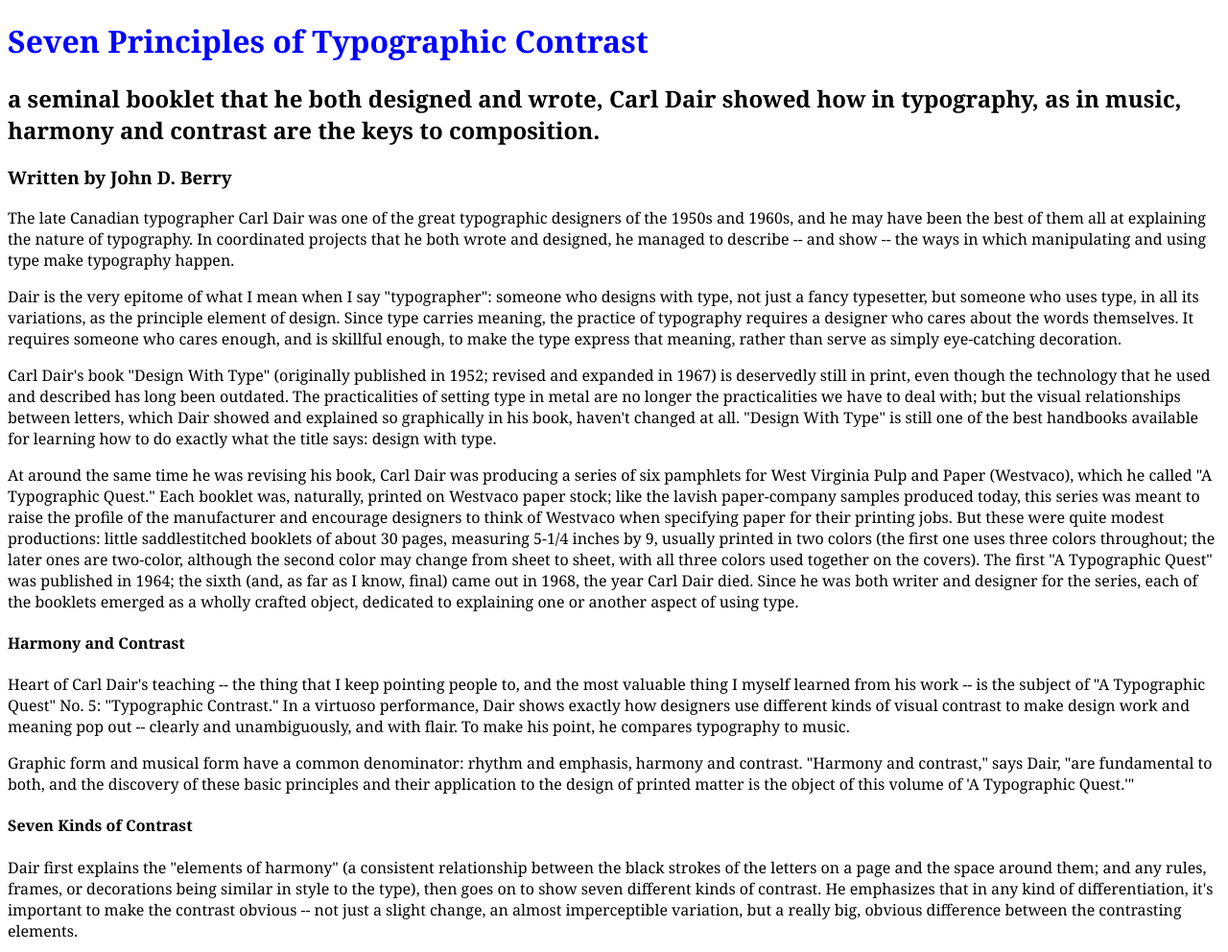
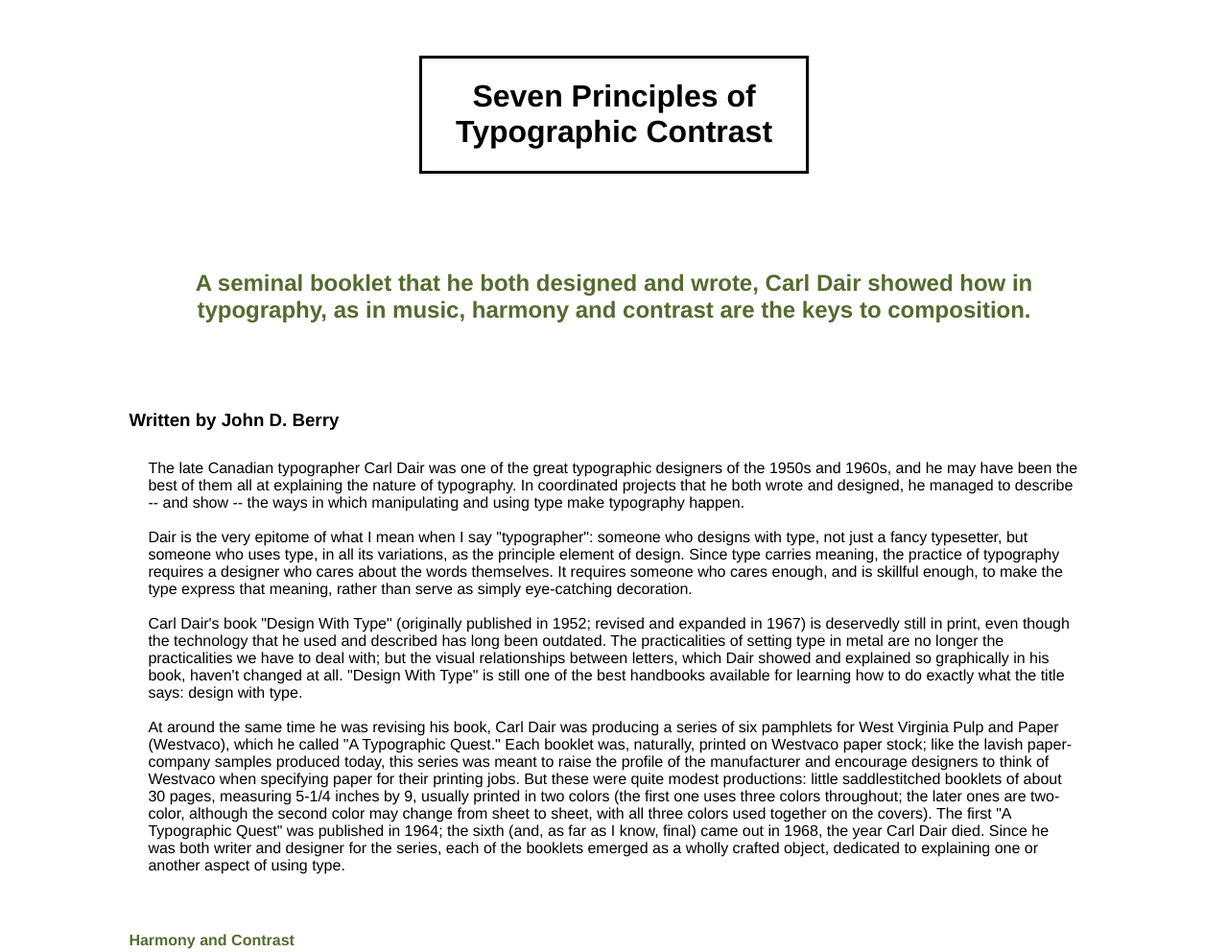
Before and after one commit to mizukinchi/mizuki-web-programing, a plain HTML site: page Assignment-02/index.html in a window 1280 px wide. Shown: the top 992 px of the page at 96% size. Drawn offline with Linux system fonts and the light colour scheme.

Commit message:
changes made

```diff
--- a/Assignment-02/index.html
+++ b/Assignment-02/index.html
@@ -12,32 +12,39 @@
         <link rel="stylesheet" href="style.css">
     </head>
     <body>
+        <div class="content">
         <h1>Seven Principles of Typographic Contrast</h1>
+        </div>
 
-        <h2> a seminal booklet that he both designed and wrote, Carl Dair showed how in typography, as in music, harmony and contrast are the keys to composition.</h2>
+        <h2> A seminal booklet that he both designed and wrote, Carl Dair showed how in typography, as in music, harmony and contrast are the keys to composition.</h2>
 
         <h3>Written by John D. Berry</h3>
 
-        <p>The late Canadian typographer Carl Dair was one of the great typographic designers of the 1950s and 1960s, and he may have been the best of them all at explaining the nature of typography. In coordinated projects that he both wrote and designed, he managed to describe -- and show -- the ways in which manipulating and using type make typography happen.</p>
-
-       <p> Dair is the very epitome of what I mean when I say "typographer": someone who designs with type, not just a fancy typesetter, but someone who uses type, in all its variations, as the principle element of design. Since type carries meaning, the practice of typography requires a designer who cares about the words themselves. It requires someone who cares enough, and is skillful enough, to make the type express that meaning, rather than serve as simply eye-catching decoration.</p>
-
-        <p>Carl Dair's book "Design With Type" (originally published in 1952; revised and expanded in 1967) is deservedly still in print, even though the technology that he used and described has long been outdated. The practicalities of setting type in metal are no longer the practicalities we have to deal with; but the visual relationships between letters, which Dair showed and explained so graphically in his book, haven't changed at all. "Design With Type" is still one of the best handbooks available for learning how to do exactly what the title says: design with type.</p>
-
-        <p>At around the same time he was revising his book, Carl Dair was producing a series of six pamphlets for West Virginia Pulp and Paper (Westvaco), which he called "A Typographic Quest." Each booklet was, naturally, printed on Westvaco paper stock; like the lavish paper-company samples produced today, this series was meant to raise the profile of the manufacturer and encourage designers to think of Westvaco when specifying paper for their printing jobs. But these were quite modest productions: little saddlestitched booklets of about 30 pages, measuring 5-1/4 inches by 9, usually printed in two colors (the first one uses three colors throughout; the later ones are two-color, although the second color may change from sheet to sheet, with all three colors used together on the covers). The first "A Typographic Quest" was published in 1964; the sixth (and, as far as I know, final) came out in 1968, the year Carl Dair died. Since he was both writer and designer for the series, each of the booklets emerged as a wholly crafted object, dedicated to explaining one or another aspect of using type.</p>
+        <p>The late Canadian typographer Carl Dair was one of the great typographic designers of the 1950s and 1960s, and he may have been the best of them all at explaining the nature of typography. In coordinated projects that he both wrote and designed, he managed to describe -- and show -- the ways in which manipulating and using type make typography happen.
+       <br>
+       <br>
+        Dair is the very epitome of what I mean when I say "typographer": someone who designs with type, not just a fancy typesetter, but someone who uses type, in all its variations, as the principle element of design. Since type carries meaning, the practice of typography requires a designer who cares about the words themselves. It requires someone who cares enough, and is skillful enough, to make the type express that meaning, rather than serve as simply eye-catching decoration.
+        <br>
+        <br>
+        Carl Dair's book "Design With Type" (originally published in 1952; revised and expanded in 1967) is deservedly still in print, even though the technology that he used and described has long been outdated. The practicalities of setting type in metal are no longer the practicalities we have to deal with; but the visual relationships between letters, which Dair showed and explained so graphically in his book, haven't changed at all. "Design With Type" is still one of the best handbooks available for learning how to do exactly what the title says: design with type.
+        <br>
+        <br>
+        At around the same time he was revising his book, Carl Dair was producing a series of six pamphlets for West Virginia Pulp and Paper (Westvaco), which he called "A Typographic Quest." Each booklet was, naturally, printed on Westvaco paper stock; like the lavish paper-company samples produced today, this series was meant to raise the profile of the manufacturer and encourage designers to think of Westvaco when specifying paper for their printing jobs. But these were quite modest productions: little saddlestitched booklets of about 30 pages, measuring 5-1/4 inches by 9, usually printed in two colors (the first one uses three colors throughout; the later ones are two-color, although the second color may change from sheet to sheet, with all three colors used together on the covers). The first "A Typographic Quest" was published in 1964; the sixth (and, as far as I know, final) came out in 1968, the year Carl Dair died. Since he was both writer and designer for the series, each of the booklets emerged as a wholly crafted object, dedicated to explaining one or another aspect of using type.</p>
 
         <div>
         <h4>Harmony and Contrast</h4>
 
-            <p>Heart of Carl Dair's teaching -- the thing that I keep pointing people to, and the most valuable thing I myself learned from his work -- is the subject of "A Typographic Quest" No. 5: "Typographic Contrast." In a virtuoso performance, Dair shows exactly how designers use different kinds of visual contrast to make design work and meaning pop out -- clearly and unambiguously, and with flair. To make his point, he compares typography to music.</p>
-
-            <p>Graphic form and musical form have a common denominator: rhythm and emphasis, harmony and contrast. "Harmony and contrast," says Dair, "are fundamental to both, and the discovery of these basic principles and their application to the design of printed matter is the object of this volume of 'A Typographic Quest.'"</p>
+            <p>Heart of Carl Dair's teaching -- the thing that I keep pointing people to, and the most valuable thing I myself learned from his work -- is the subject of "A Typographic Quest" No. 5: "Typographic Contrast." In a virtuoso performance, Dair shows exactly how designers use different kinds of visual contrast to make design work and meaning pop out -- clearly and unambiguously, and with flair. To make his point, he compares typography to music.
+            <br>
+            <br>
+            Graphic form and musical form have a common denominator: rhythm and emphasis, harmony and contrast. "Harmony and contrast," says Dair, "are fundamental to both, and the discovery of these basic principles and their application to the design of printed matter is the object of this volume of 'A Typographic Quest.'"</p>
         </div>
 
         <h4>Seven Kinds of Contrast</h4>
 
             <p> Dair first explains the "elements of harmony" (a consistent relationship between the black strokes of the letters on a page and the space around them; and any rules, frames, or decorations being similar in style to the type), then goes on to show seven different kinds of contrast. He emphasizes that in any kind of differentiation, it's important to make the contrast obvious -- not just a slight change, an almost imperceptible variation, but a really big, obvious difference between the contrasting elements.</p>
 
+            <div class="shout">
             <ol>
             <li>Contrast of Size</li>
             <li>Contrast of Weight</li>
@@ -48,6 +55,9 @@
             <li>Contrast of Direction</li>
             <li>Other Types of Contrast</li>
             </ol>
+            </div>
+
+            <div class="scoot">
 
         <h5>Contrast of Size</h5>
 
@@ -55,9 +65,10 @@
 
         <h5>Contrast of Weight</h5>
 
-            <p>The second most obvious contrast is of weight: bold type stands out in the middle of lighter type of the same style. As Dair points out, "Not only types of varying weight, but other typographic material such as rules, spots, squares, etc., can be called into service to provide a heavy area for a powerful point of visual attraction or emphasis."</p>
-
-            <p>The next two kinds of contrast are the contrast of form and the contrast of structure. It's not entirely obvious where to draw a line between these two, since they both have to do with the shapes of the letters.</p>
+            <p>The second most obvious contrast is of weight: bold type stands out in the middle of lighter type of the same style. As Dair points out, "Not only types of varying weight, but other typographic material such as rules, spots, squares, etc., can be called into service to provide a heavy area for a powerful point of visual attraction or emphasis."
+            <br>
+            <br>
+            The next two kinds of contrast are the contrast of form and the contrast of structure. It's not entirely obvious where to draw a line between these two, since they both have to do with the shapes of the letters.</p>
 
 
         <h5>Contrast of Form</h5>
@@ -83,10 +94,18 @@
         <h5>Other Types of Contrast</h5>
 
             <p>There are other kinds of contrast, less clearly dependent on the type itself. Dair mentions "contrast by isolation," i.e., putting a word or phrase in an isolated position away from the other elements on the page, to make it stand out. (I think of this as a contrast of position.) And he suggests other kinds of non-typographic contrast, such as mixing paper stocks, embossing, and using contrasting matte or gloss inks. He also points out that illustrations, especially line art, may be in harmony with the type on the same page or may contrast with it completely.</p>
+        </div>
+        <br>
 
-            <p>Finally, Dair takes time to say a little about rhythm ("in typography, it consists of intervals of space") and about the power of "interrupted rhythm" ("the impact derives not from the fact that the unexpected happens, but rather that the expected does not happen").</p>
+        <div class="choco">
+            <p>Finally, Dair takes time to say a little about rhythm ("in typography, it consists of intervals of space") and about the power of "interrupted rhythm" ("the impact derives not from the fact that the unexpected happens, but rather that the expected does not happen").
 
-            <p>Most of the time, we use more than one kind of contrast together, in order to make the differences between visual elements even more obvious. We can use all of Dair's seven kinds of contrast at once, if we're skillful; he refers to this as typographic "chords." (One of the chapter titles in "Design With Type" is "Multiplying the Contrasts.") But breaking them down like this into simple oppositions makes it easier to use them consciously; it keeps us from getting our layouts all muddied up through trying to change too many things at once without thinking about what we're doing. I've found Carl Dair's analysis of typographic contrast -- and especially the visual flair with which he presents it -- an invaluable tool in the practice of graphic design.</p>
+                <br>
+                <br>
+            Most of the time, we use more than one kind of contrast together, in order to make the differences between visual elements even more obvious. We can use all of Dair's seven kinds of contrast at once, if we're skillful; he refers to this as typographic "chords." (One of the chapter titles in "Design With Type" is "Multiplying the Contrasts.") But breaking them down like this into simple oppositions makes it easier to use them consciously; it keeps us from getting our layouts all muddied up through trying to change too many things at once without thinking about what we're doing. I've found Carl Dair's analysis of typographic contrast -- and especially the visual flair with which he presents it -- an invaluable tool in the practice of graphic design.</p>
+
+        </div>
+
 
     </body>
 </html>
--- a/Assignment-02/style.css
+++ b/Assignment-02/style.css
@@ -4,14 +4,76 @@
 } */
 
 body {
-    font-family:Georgia, 'Times New Roman', Times, serif;
+    font-family: Helvetica, sans-serif, 'Times New Roman', Times, serif;
+}
+
+p {
+    color:black;
+  font-size: 16px;
+  line-height: 18px;
+  margin-top: 20px;
+  padding: 10px 20px;
+  margin-left: 10%;
+  margin-right: 10%;
+}
+h1 {
+    color: black;
+}
+
+.content {
+    border: 3px solid black;
+  position: relative;
+  top: 50px;
+  width: 400px;
+  margin: 0 auto;
+  text-align: center;
+}
+h2 {
+    color:darkolivegreen;
+    font-weight: 700;
+    text-align: center;
+    margin: 0 auto;
+    margin-top: 150px;
+    margin-bottom:90px;
+    max-width: 80%;
+}
+
+h3{
+    margin-left: 10%;
+    margin-bottom: 20px;
 
 }
 
-h1 {
-    color: blue
-/* }
+h4 {
+    margin-left: 10%;
+    color:darkolivegreen;
+    margin-top: 50px;
+}
 
-h2 {
-    font-weight: 700;
-} */
+h5 {
+    margin-left: 10%;
+    color:darkolivegreen;
+    margin-top: 50px;
+}
+
+.scoot {
+    margin-left: 10%;
+    margin-right: 10%;
+}
+
+.shout {
+    color:steelblue;
+    border: 3px solid darkred;
+    margin-left: 35%;
+    margin-right: 35%;
+    margin-top: 8px;
+    margin-bottom: 150px;
+  position: relative;
+  top: 50px;
+  width: 400px;
+
+}
+
+.choco {
+    margin-bottom: 300px;
+}
```
Also changed, not shown: 3 other files.
